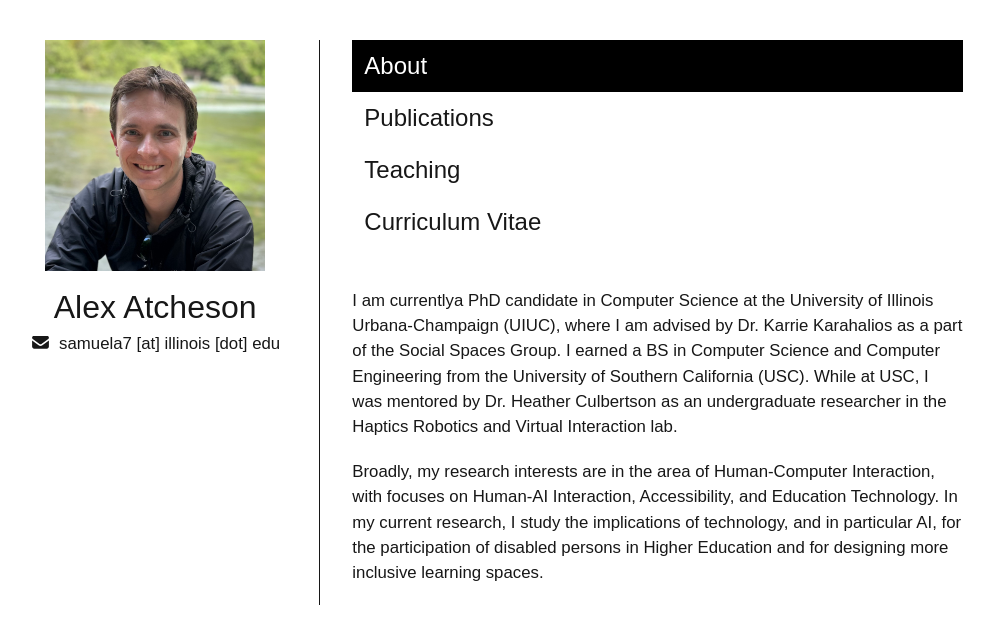
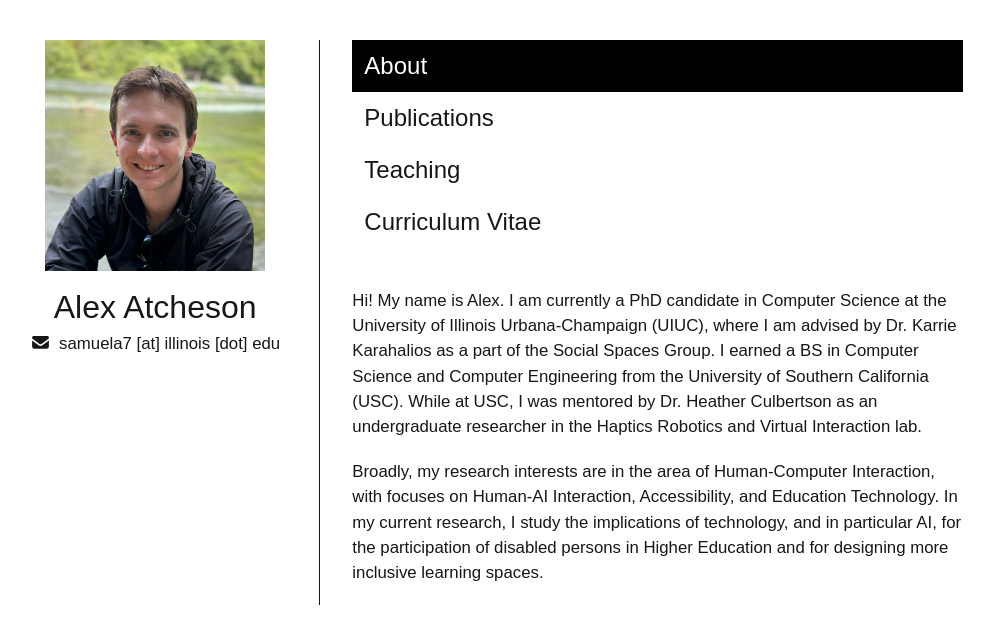
Before and after one commit to saatcheson/saatcheson.github.io, a Next.js app: page / in a window 1280 px wide. Shown: the top 620 px of the page, without its empty margins (165-1159 px from the left). Built offline with nearby package versions, Linux system fonts and the light colour scheme.

Commit message:
fixed spelling

```diff
--- a/src/app/components/about.js
+++ b/src/app/components/about.js
@@ -2,7 +2,7 @@ export default function About() {
     return (
         <>
             <p className="mb-5">
-                I am currentlya PhD candidate
+                Hi! My name is Alex. I am currently a PhD candidate
                 in Computer Science at the University of Illinois Urbana-Champaign (UIUC), where I am advised by Dr. Karrie Karahalios as a part of the Social Spaces Group.
                 I earned a BS in Computer Science
                 and Computer Engineering from the University of Southern California (USC). While at USC, I was
```
